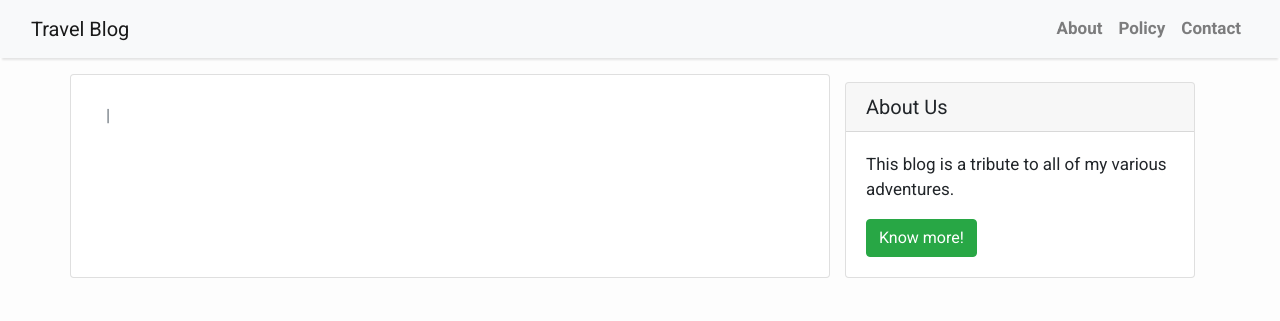
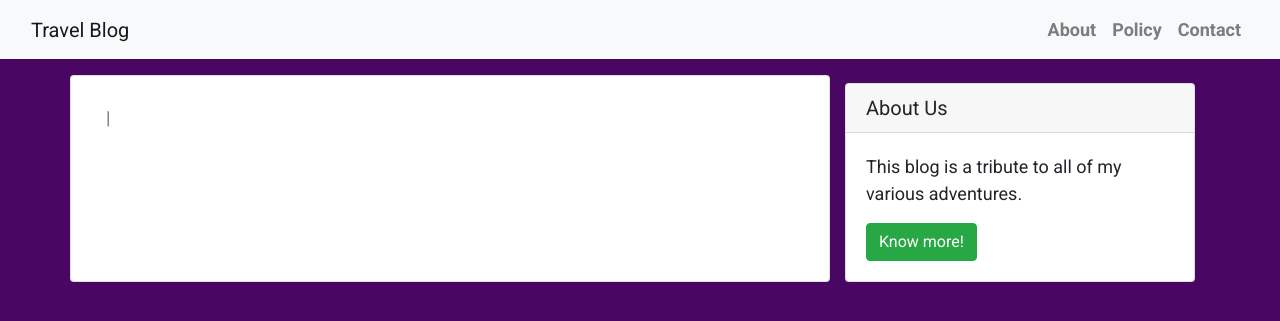
Before and after one commit to Julian-Ramirez1158/Travel-Blog, a Django app: template blog/templates/post_detail.html in a window 1280 px wide. Shown: the top 321 px of the page. Run offline with Django 3.2, Linux system fonts and the light colour scheme; the template is opened without the code that fills it, so the values that code supplies are empty; some libraries are stand-ins or nearby versions.

Commit message:
Fix styling on post_detail page

```diff
--- a/blog/templates/index.html
+++ b/blog/templates/index.html
@@ -1,6 +1,7 @@
 {% extends "base.html" %}
 {% block content %}
 <style>
+
     body {
         font-family: "Roboto", sans-serif;
         font-size: 18px;
@@ -11,9 +12,6 @@
         color: white;
     }
 
-    .card {
-
-    }
 </style>
 
 <header class="masthead">
--- a/blog/templates/post_detail.html
+++ b/blog/templates/post_detail.html
@@ -1,5 +1,18 @@
 {% extends 'base.html' %} {% block content %}
 
+<style>
+
+    body {
+        font-family: "Roboto", sans-serif;
+        font-size: 18px;
+        background-color: #490763;
+    }
+
+    .head_text {
+        color: white;
+    }
+
+</style>
 <div class="container">
   <div class="row">
     <div class="col-md-8 card mb-4  mt-3 left  top">
--- a/blog/templates/sidebar.html
+++ b/blog/templates/sidebar.html
@@ -1,9 +1,6 @@
 {% block sidebar %}
 
 <style>
-    .card {
-
-        }
 
 </style>
 
```
